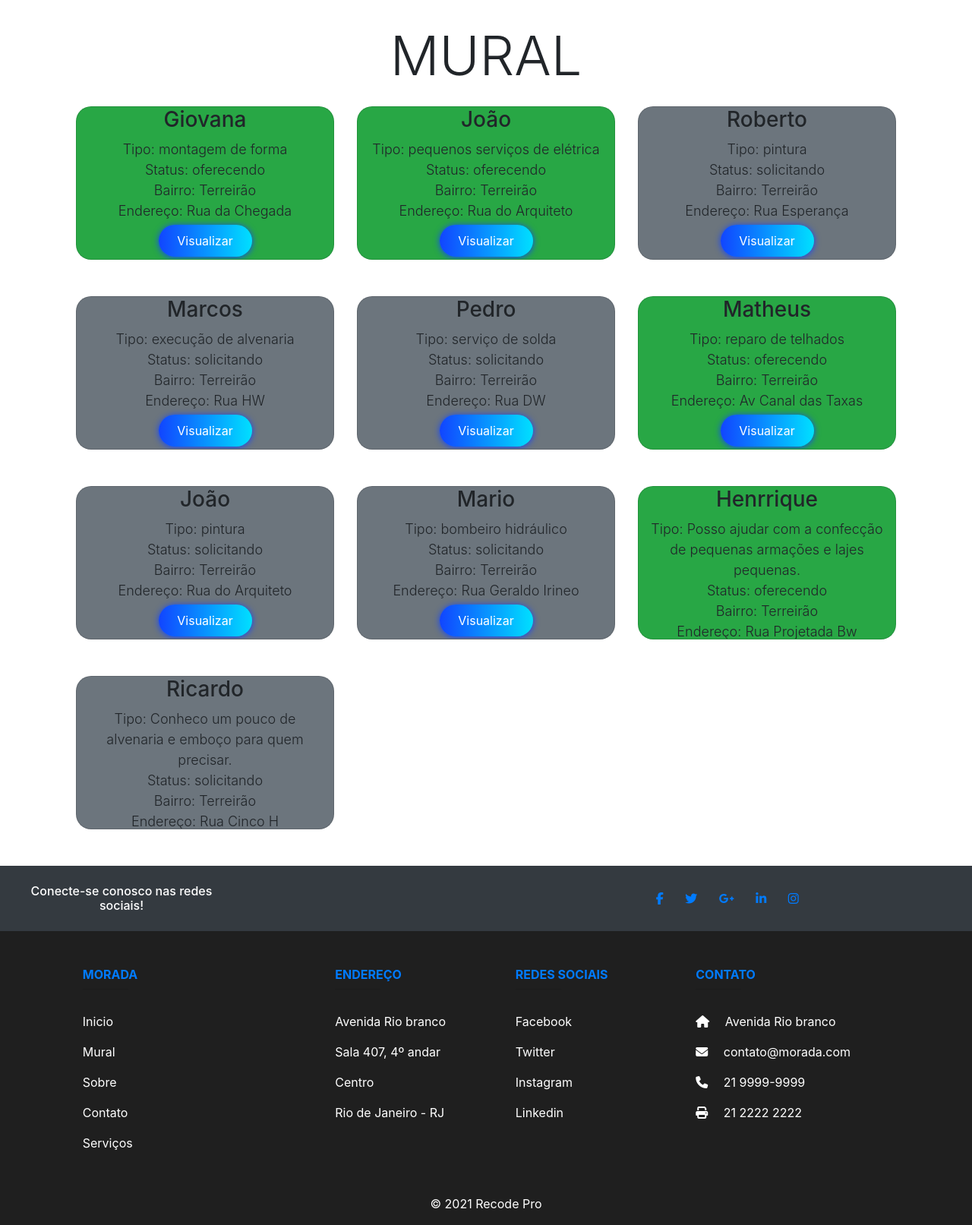
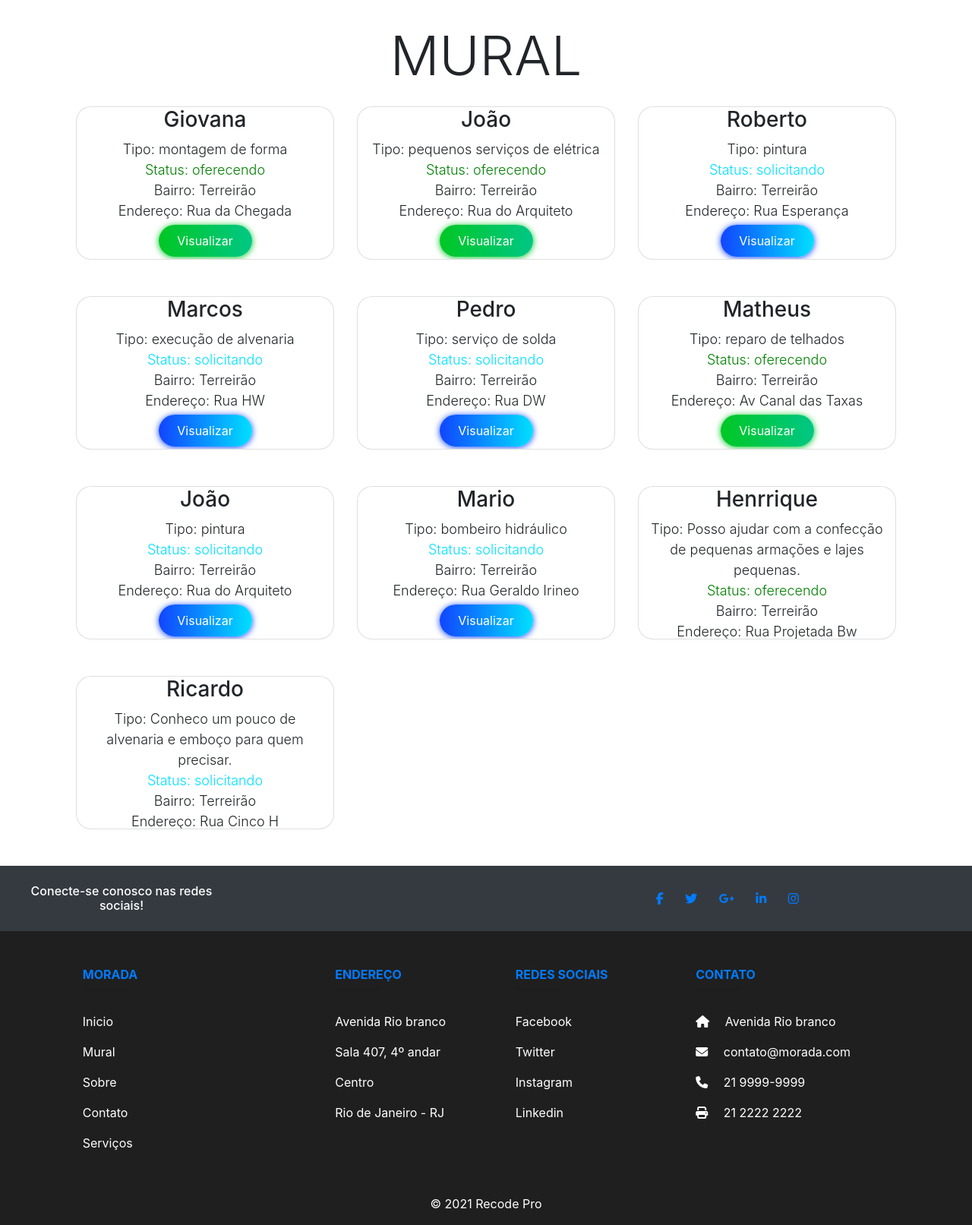
Before and after one commit to matheusrdads/morada_php, a PHP site: page /mural.php in a window 1280 px wide. Shown: the part 117-1730 px from the top of the page at 76% size. Run offline with PHP 8.4, Linux system fonts and the light colour scheme; data comes from the database, SQL or seed files in the repository; some libraries are stand-ins or nearby versions.

Commit message:
alteração botao mural e delete msg

```diff
--- a/css/avaliacao.css
+++ b/css/avaliacao.css
@@ -14,5 +14,4 @@
 .estrelas {
   text-align: center;
   margin-top: 20px;
-
 }
--- a/mural.php
+++ b/mural.php
@@ -19,7 +19,29 @@ require "./php/actions/conexaodb.php";
 
      <!--css-->
     <style>
-        .edit {
+        .editOferecendo {
+            color: #fff !important;
+            background: -webkit-linear-gradient(right, #00C785, #00C724);
+            border: none;
+            border-radius: 21px;
+            box-shadow: 0px 1px 8px #00C724;
+            height: 42.3px;
+            margin: 0 auto;
+            margin-top: 5px;
+            transition: 0.25s;
+            width: 123px;
+        }
+
+        .editOferecendo a {
+            text-decoration: none;
+            color: #fff;
+        }
+
+        .editOferecendo:hover {
+            box-shadow: 0px 1px 18px #00C724;
+        }
+
+        .editSolicitando {
             color: #fff !important;
             background: -webkit-linear-gradient(right, #00e0ff, #1145ff);
             border: none;
@@ -32,12 +54,12 @@ require "./php/actions/conexaodb.php";
             width: 123px;
         }
 
-        .edit a {
+        .editSolicitando a {
             text-decoration: none;
             color: #fff;
         }
 
-        .edit:hover {
+        .editSolicitando:hover {
             box-shadow: 0px 1px 18px #1145ff;
         }
         .jumbotron {
@@ -164,15 +186,15 @@ require "./php/includes/menu.php"; ?>
 
                         if($row['tipo'] === 'oferecendo') {?>
                         <div class="col-sm-4">
-                            <div class="card mb-5 rounded bg-success">
+                            <div class="card mb-5 rounded">
                                 <div class="container">
                                     <div class="anyClass">
                                         <h3 class="display-7"><?php echo $row['nome']; ?></h3>
                                         <p class=" lead"><?php echo "Tipo: ", $row['descricao']; ?></p>
-                                        <p class="lead"><?php echo "Status: ", $row['tipo']; ?></p>
+                                        <p style="color: green;" class="lead"><?php echo "Status: ", $row['tipo']; ?></p>
                                         <p class="lead"><?php echo "Bairro: ", $row['bairro']; ?></p>
                                         <p class="lead"><?php echo "Endereço: ", $row['endereco']; ?></p>
-                                        <button type="button" class="btn text-white edit"><a href="./perfilpublico.php?id=<?php echo $row['idusuario']; ?>">Visualizar</a></button>
+                                        <button type="button" class="btn text-white editOferecendo"><a href="./perfilpublico.php?id=<?php echo $row['idusuario']; ?>">Visualizar</a></button>
                                     </div>
                                 </div>
                             </div>
@@ -184,15 +206,15 @@ require "./php/includes/menu.php"; ?>
 
                         if($row['tipo'] === 'solicitando') {?>
                             <div class="col-sm-4">
-                                <div class="card mb-5 rounded bg-secondary">
+                                <div class="card mb-5 rounded">
                                     <div class="container">
                                         <div class="anyClass">
                                             <h3 class="display-7"><?php echo $row['nome']; ?></h3>
                                             <p class=" lead"><?php echo "Tipo: ", $row['descricao']; ?></p>
-                                            <p class="lead"><?php echo "Status: ", $row['tipo']; ?></p>
+                                            <p style="color: #00e0ff;" class="lead"><?php echo "Status: ", $row['tipo']; ?></p>
                                             <p class="lead"><?php echo "Bairro: ", $row['bairro']; ?></p>
                                             <p class="lead"><?php echo "Endereço: ", $row['endereco']; ?></p>
-                                            <button type="button" class="btn text-white edit"><a href="./perfilpublico.php?id=<?php echo $row['idusuario']; ?>">Visualizar</a></button>
+                                            <button type="button" class="btn text-white editSolicitando"><a href="./perfilpublico.php?id=<?php echo $row['idusuario']; ?>">Visualizar</a></button>
                                         </div>
                                     </div>
                                 </div>
```
Also changed, not shown: perfil.php (+26 -2 lines).
